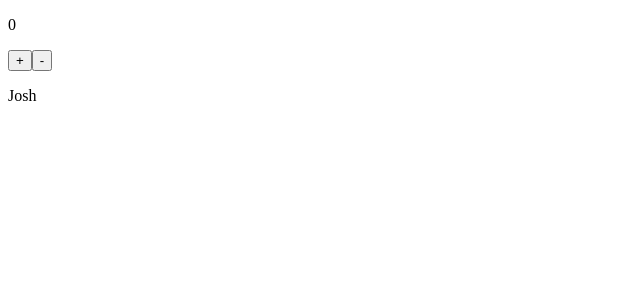
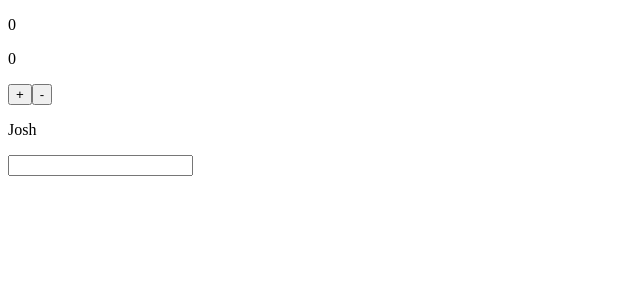
Before and after one commit to JoshuaB94/ZTMVueJS, a Vue app in the folder Section-21-3/: page / in a window 1280 px wide. Shown: the top 300 px of the page, without its empty margins (0-640 px from the left). Built offline with nearby package versions, Linux system fonts and the light colour scheme.

Commit message:
Learned about Watchers & Computed Poperties in Vue.js

```diff
--- a/Section-21-3/src/App.vue
+++ b/Section-21-3/src/App.vue
@@ -1,15 +1,21 @@
 <template>
   <div>
     <p>{{ num }}</p>
+    <p>{{ double }}</p>
     <button type="button" @click.prevent="increment">+</button>
     <button type="button" @click.prevent="decrement">-</button>
 
     <p>{{ name }}</p>
+
+    <p>
+      <input type="text" v-model="phrase" />
+    </p>
+    <p>{{ reversedPhrase }}</p>
   </div>
 </template>
 
 <script>
-import { ref, reactive, toRefs } from "vue";
+import { ref, reactive, toRefs, watchEffect, watch, computed } from "vue";
 
 export default {
   name: "App",
@@ -19,6 +25,10 @@ export default {
     function increment() {
       num.value++;
     }
+
+    const double = computed(() => {
+      return num.value * 2;
+    });
 
     function decrement() {
       num.value--;
@@ -33,11 +43,25 @@ export default {
       user.name = "Josh";
     }, 3000);
 
+    const phrase = ref("");
+    const reversedPhrase = ref("");
+
+    // watch([phrase], ([newVal, oldVal]) => {
+    //   reversedPhrase.value = phrase.value.split("").reverse().join("");
+    // });
+
+    watchEffect(() => {
+      reversedPhrase.value = phrase.value.split("").reverse().join("");
+    });
+
     return {
       num,
       increment,
       decrement,
       ...toRefs(user),
+      phrase,
+      reversedPhrase,
+      double,
     };
   },
 };
```
